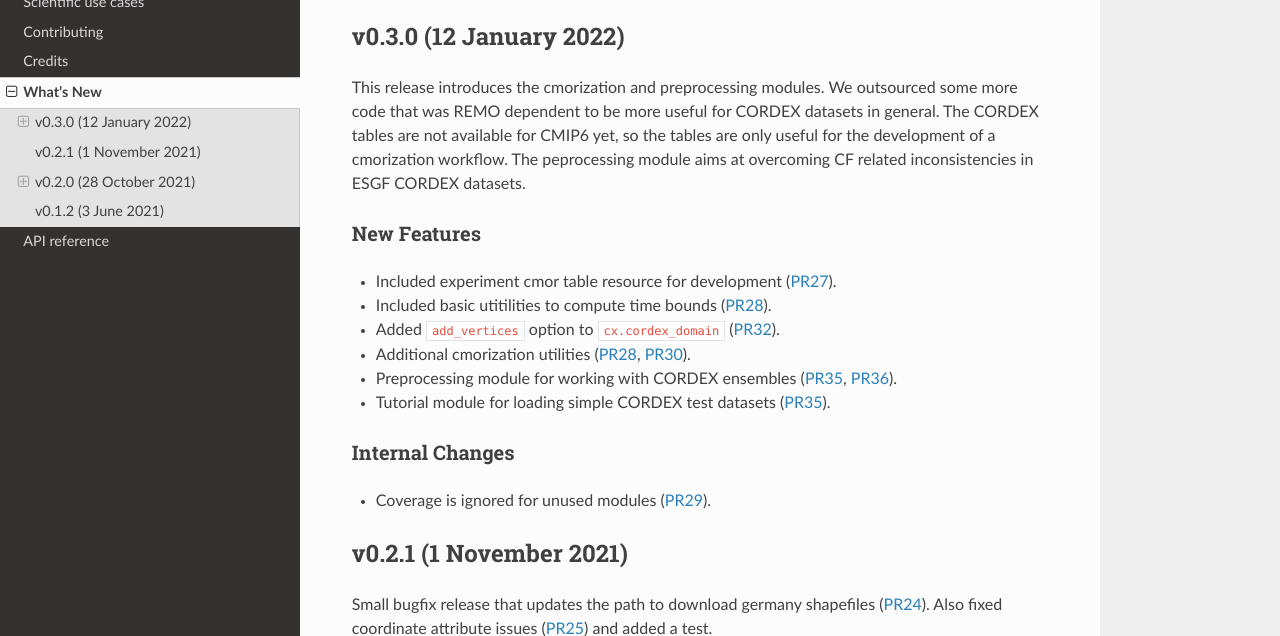
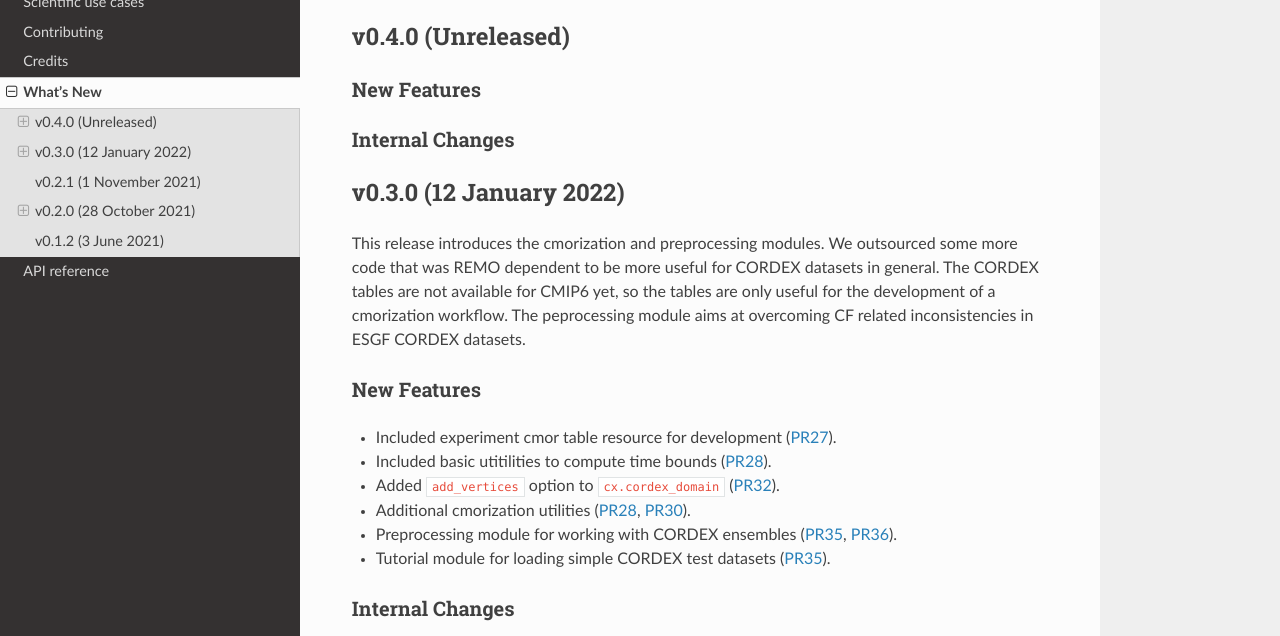
Before and after one commit to euro-cordex/py-cordex, a Sphinx documentation site: the page built from docs/whats_new.rst, in a window 1280 px wide and 900 px high, cut to the strip 264-900 px from the top of the window. Built offline with Sphinx 7.4.7 and the Read the Docs theme 2.0.0, drawn with Linux system fonts in a browser that asks for light colours; pages that are not in the unit, such as notebooks, are missing from menus; the version number is read from the project's files by our own code.

Commit message:
Update whats_new.rst

```diff
--- a/docs/whats_new.rst
+++ b/docs/whats_new.rst
@@ -7,6 +7,15 @@ What's New
    :suppress:
 
     import pyremo
+
+v0.4.0 (Unreleased)
+------------------------
+
+New Features
+~~~~~~~~~~~~
+
+Internal Changes
+~~~~~~~~~~~~~~~~
 
 
 v0.3.0 (12 January 2022)
```
